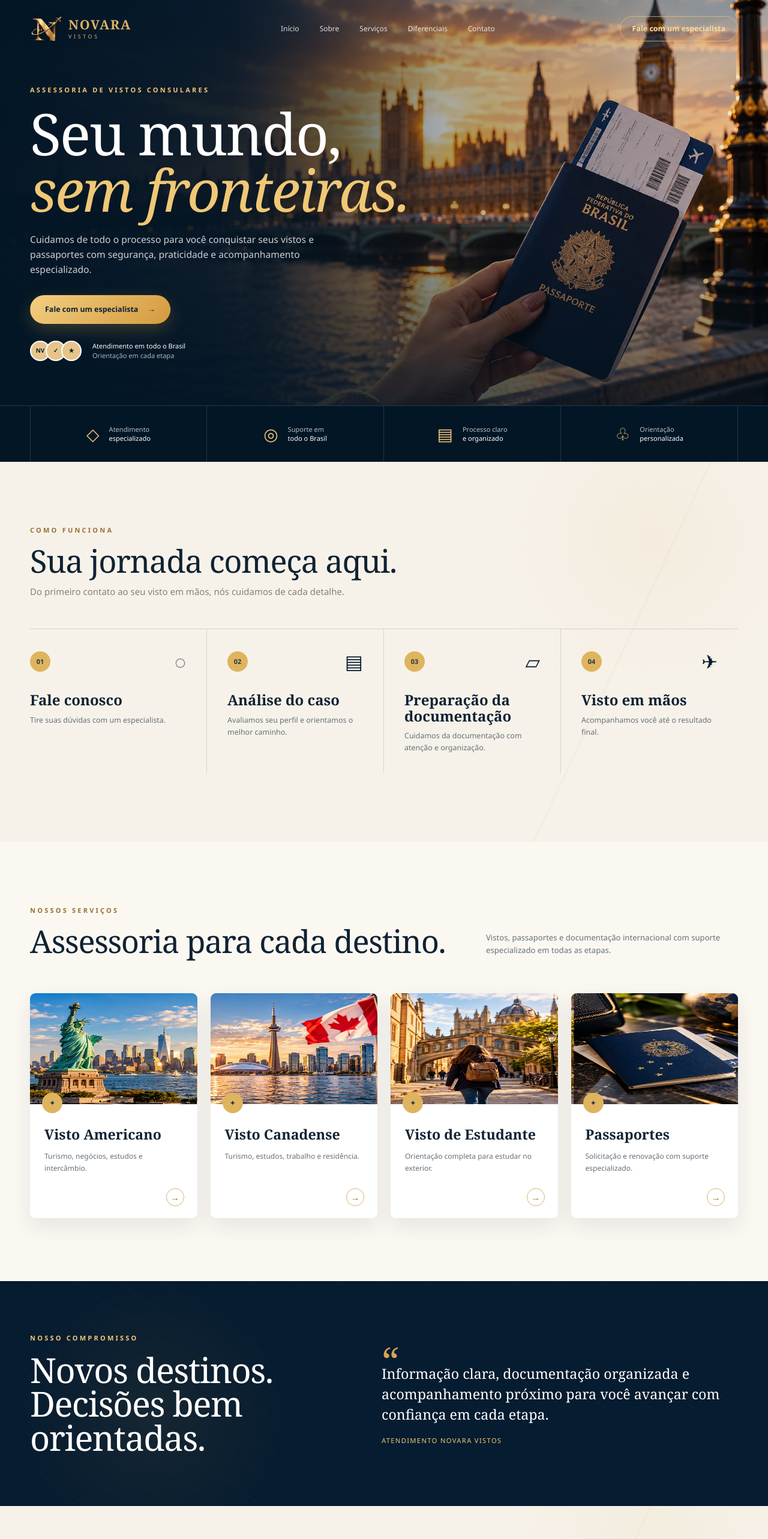
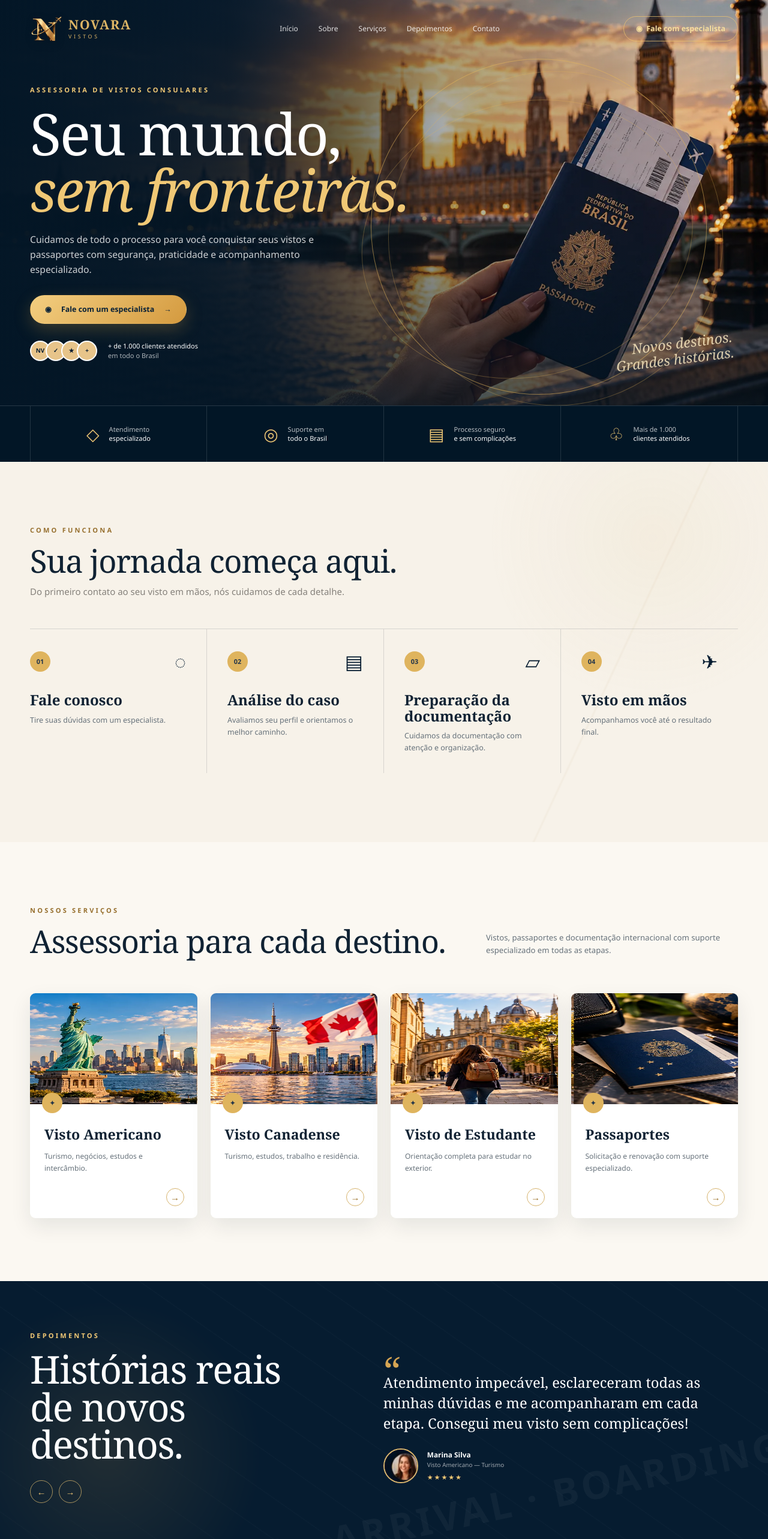
Before and after one commit to pricilaoliveirarocha/novara-vistos, a Vue app: page /servicos in a window 1280 px wide. Shown: the top 2566 px of the page at 60% size. Built offline with nearby package versions, Linux system fonts and the light colour scheme.

Commit message:
Update Site source

```diff
--- a/src/App.vue
+++ b/src/App.vue
@@ -4,6 +4,7 @@ import SiteHeader from './components/SiteHeader.vue'
 import HeroSection from './components/HeroSection.vue'
 import JourneySection from './components/JourneySection.vue'
 import ServicesSection from './components/ServicesSection.vue'
+import TestimonialSection from './components/TestimonialSection.vue'
 import TrustSection from './components/TrustSection.vue'
 import PlansSection from './components/PlansSection.vue'
 import CtaSection from './components/CtaSection.vue'
@@ -23,6 +24,7 @@ onMounted(() => {
     <HeroSection />
     <JourneySection />
     <ServicesSection />
+    <TestimonialSection />
     <TrustSection />
     <PlansSection />
     <CtaSection />
--- a/src/components/HeroSection.vue
+++ b/src/components/HeroSection.vue
@@ -2,22 +2,24 @@
   <section id="inicio" class="hero">
     <div class="hero-image" role="img" aria-label="Passaporte brasileiro e cartões de embarque diante de Londres ao pôr do sol"></div>
     <div class="hero-shade"></div>
+    <div class="hero-orbit" aria-hidden="true"><span>✦</span></div>
+    <p class="hero-note" aria-hidden="true">Novos destinos.<br>Grandes histórias.</p>
     <div class="container hero-content" data-reveal>
       <p class="eyebrow">Assessoria de vistos consulares</p>
       <h1>Seu mundo,<br><em>sem fronteiras.</em></h1>
       <p class="hero-copy">Cuidamos de todo o processo para você conquistar seus vistos e passaportes com segurança, praticidade e acompanhamento especializado.</p>
-      <a class="btn btn-gold" href="https://wa.me/5521982256381?text=Olá%2C%20quero%20iniciar%20minha%20solicitação%20de%20assessoria." target="_blank" rel="noopener">Fale com um especialista <span>→</span></a>
+      <a class="btn btn-gold" href="https://wa.me/5521982256381?text=Olá%2C%20quero%20iniciar%20minha%20solicitação%20de%20assessoria." target="_blank" rel="noopener"><span aria-hidden="true">◉</span> Fale com um especialista <span>→</span></a>
       <div class="social-proof">
-        <div class="avatar-stack" aria-hidden="true"><i>NV</i><i>✓</i><i>★</i></div>
-        <p><strong>Atendimento em todo o Brasil</strong><br>Orientação em cada etapa</p>
+        <div class="avatar-stack" aria-hidden="true"><i>NV</i><i>✓</i><i>★</i><i>+</i></div>
+        <p><strong>+ de 1.000 clientes atendidos</strong><br>em todo o Brasil</p>
       </div>
     </div>
     <div class="benefits" aria-label="Diferenciais da Novara">
       <div class="container benefits-grid">
         <div><span>◇</span><p>Atendimento<br><strong>especializado</strong></p></div>
         <div><span>◎</span><p>Suporte em<br><strong>todo o Brasil</strong></p></div>
-        <div><span>▤</span><p>Processo claro<br><strong>e organizado</strong></p></div>
-        <div><span>♧</span><p>Orientação<br><strong>personalizada</strong></p></div>
+        <div><span>▤</span><p>Processo seguro<br><strong>e sem complicações</strong></p></div>
+        <div><span>♧</span><p>Mais de 1.000<br><strong>clientes atendidos</strong></p></div>
       </div>
     </div>
   </section>
--- a/src/components/PlansSection.vue
+++ b/src/components/PlansSection.vue
@@ -1,7 +1,7 @@
 <script setup>
 const plans = [
-  { flag: '🇺🇸', name: 'Visto Americano', price: 'Solicite uma análise', image: '0%' },
-  { flag: '🇨🇦', name: 'Visto Canadense', price: 'Solicite uma análise', image: '33.333%' }
+  { flag: '🇺🇸', name: 'Visto Americano', price: 'R$ 1.490', installment: 'em até 6x sem juros', image: '0%' },
+  { flag: '🇨🇦', name: 'Visto Canadense', price: 'R$ 1.690', installment: 'em até 6x sem juros', image: '33.333%' }
 ]
 </script>
 
@@ -17,7 +17,7 @@ const plans = [
             <small>Assessoria completa</small>
             <ul><li>Preenchimento de formulários</li><li>Agendamento de entrevista</li><li>Orientação para a entrevista</li><li>Acompanhamento até o resultado</li></ul>
           </div>
-          <div class="plan-action"><small>{{ plan.price }}</small><a class="btn btn-gold" href="https://wa.me/5521982256381?text=Olá%2C%20quero%20saber%20mais%20sobre%20os%20planos%20de%20assessoria." target="_blank" rel="noopener">Quero meu visto →</a></div>
+          <div class="plan-action"><div class="plan-price"><span>A partir de</span><strong>{{ plan.price }}</strong><small>{{ plan.installment }}</small></div><a class="btn btn-gold" href="https://wa.me/5521982256381?text=Olá%2C%20quero%20saber%20mais%20sobre%20os%20planos%20de%20assessoria." target="_blank" rel="noopener">Quero meu visto →</a></div>
         </article>
       </div>
     </div>
--- a/src/components/SiteFooter.vue
+++ b/src/components/SiteFooter.vue
@@ -2,9 +2,10 @@
   <footer class="site-footer">
     <div class="container footer-top">
       <a class="brand" href="#inicio" aria-label="Novara Vistos — início"><img class="brand-logo" src="/images/logo-novara.webp" width="54" height="48" alt="" aria-hidden="true"><span><b>NOVARA</b><small>VISTOS</small></span></a>
-      <nav aria-label="Navegação do rodapé"><a href="#inicio">Início</a><a href="#sobre">Sobre</a><a href="#servicos">Serviços</a><a href="#diferenciais">Diferenciais</a><a href="#contato">Contato</a></nav>
-      <div class="footer-contact"><a href="https://wa.me/5521982256381" target="_blank" rel="noopener">(21) 98225-6381</a><a href="mailto:Novaravistos@gmail.com">Novaravistos@gmail.com</a></div>
+      <nav aria-label="Navegação do rodapé"><a href="#inicio">Início</a><a href="#sobre">Sobre</a><a href="#servicos">Serviços</a><a href="#depoimentos">Depoimentos</a><a href="#contato">Contato</a></nav>
+      <div class="footer-contact"><div class="footer-social"><a href="https://wa.me/5521982256381" target="_blank" rel="noopener" aria-label="WhatsApp da Novara Vistos">◉</a><a href="mailto:Novaravistos@gmail.com" aria-label="E-mail da Novara Vistos">✉</a></div><a href="https://wa.me/5521982256381" target="_blank" rel="noopener">(21) 98225-6381</a><a href="mailto:Novaravistos@gmail.com">Novaravistos@gmail.com</a></div>
     </div>
-    <div class="container footer-bottom"><p>© {{ new Date().getFullYear() }} Novara Vistos. Todos os direitos reservados.</p><p><a href="#">Política de Privacidade</a><span>·</span><a href="#">Termos de Uso</a></p></div>
+    <p class="footer-motto">Seu mundo, <em>sem fronteiras.</em></p>
+    <div class="container footer-bottom"><p>© {{ new Date().getFullYear() }} Novara Vistos. Todos os direitos reservados.</p><p><a href="mailto:Novaravistos@gmail.com?subject=Política%20de%20Privacidade">Política de Privacidade</a><span>·</span><a href="mailto:Novaravistos@gmail.com?subject=Termos%20de%20Uso">Termos de Uso</a></p></div>
   </footer>
 </template>
--- a/src/components/SiteHeader.vue
+++ b/src/components/SiteHeader.vue
@@ -19,10 +19,10 @@ const close = () => { open.value = false }
         <a href="#inicio" @click="close">Início</a>
         <a href="#sobre" @click="close">Sobre</a>
         <a href="#servicos" @click="close">Serviços</a>
-        <a href="#diferenciais" @click="close">Diferenciais</a>
+        <a href="#depoimentos" @click="close">Depoimentos</a>
         <a href="#contato" @click="close">Contato</a>
       </nav>
-      <a class="btn btn-outline header-cta" href="https://wa.me/5521982256381?text=Olá%2C%20quero%20falar%20com%20um%20especialista%20em%20vistos." target="_blank" rel="noopener">Fale com um especialista</a>
+      <a class="btn btn-outline header-cta" href="https://wa.me/5521982256381?text=Olá%2C%20quero%20falar%20com%20um%20especialista%20em%20vistos." target="_blank" rel="noopener">◉&nbsp; Fale com especialista</a>
     </div>
   </header>
 </template>
--- /dev/null
+++ b/src/components/TestimonialSection.vue
@@ -0,0 +1,30 @@
+<script setup>
+import { ref } from 'vue'
+
+const revision = ref(0)
+const replay = () => { revision.value += 1 }
+</script>
+
+<template>
+  <section id="depoimentos" class="testimonial-section">
+    <div class="testimonial-stamps" aria-hidden="true">VISA · ARRIVAL · BOARDING</div>
+    <div class="container testimonial-grid" data-reveal>
+      <div class="testimonial-heading">
+        <p class="eyebrow">Depoimentos</p>
+        <h2>Histórias reais<br>de novos destinos.</h2>
+        <div class="testimonial-controls" aria-label="Controles do depoimento">
+          <button type="button" aria-label="Depoimento anterior" @click="replay">←</button>
+          <button type="button" aria-label="Próximo depoimento" @click="replay">→</button>
+        </div>
+      </div>
+      <blockquote :key="revision" class="testimonial-card" aria-live="polite">
+        <span class="quote-mark" aria-hidden="true">“</span>
+        <p>Atendimento impecável, esclareceram todas as minhas dúvidas e me acompanharam em cada etapa. Consegui meu visto sem complicações!</p>
+        <footer class="testimonial-author">
+          <img src="/images/depoimento-marina.webp" width="58" height="58" alt="Marina Silva, cliente de assessoria para visto americano" loading="lazy">
+          <span><strong>Marina Silva</strong><small>Visto Americano — Turismo</small><i aria-label="5 estrelas">★★★★★</i></span>
+        </footer>
+      </blockquote>
+    </div>
+  </section>
+</template>
--- a/src/components/TrustSection.vue
+++ b/src/components/TrustSection.vue
@@ -1,22 +1,9 @@
 <template>
-  <section id="diferenciais" class="trust">
-    <div class="container trust-grid" data-reveal>
-      <div>
-        <p class="eyebrow">Nosso compromisso</p>
-        <h2>Novos destinos.<br>Decisões bem orientadas.</h2>
-      </div>
-      <blockquote>
-        <span>“</span>
-        <p>Informação clara, documentação organizada e acompanhamento próximo para você avançar com confiança em cada etapa.</p>
-        <footer>Atendimento Novara Vistos</footer>
-      </blockquote>
-    </div>
-  </section>
-  <section class="section why paper-bg">
+  <section id="diferenciais" class="section why paper-bg">
     <div class="container why-grid" data-reveal>
       <div><p class="eyebrow eyebrow-dark">Por que escolher a Novara</p><h2>Mais que uma assessoria,<br>uma parceira na sua jornada.</h2></div>
       <div class="why-list">
-        <p><span>▧</span><b>Experiência</b><small>com foco em orientação</small></p>
+        <p><span>▧</span><b>Experiência</b><small>com foco em resultados</small></p>
         <p><span>♙</span><b>Atendimento</b><small>personalizado</small></p>
         <p><span>♢</span><b>Transparência</b><small>em todas as etapas</small></p>
         <p><span>◎</span><b>Suporte</b><small>em todo o Brasil</small></p>
--- a/src/style.css
+++ b/src/style.css
@@ -53,6 +53,12 @@ h2 { margin-bottom: 14px; font-size: clamp(2.5rem, 4.1vw, 4.25rem); }
 .hero-image, .hero-shade { position: absolute; inset: 0 0 94px; }
 .hero-image { background: url('/images/hero-passaporte.webp') center/cover no-repeat; }
 .hero-shade { background: linear-gradient(90deg, rgba(3,22,38,.98) 0%, rgba(3,22,38,.88) 30%, rgba(3,22,38,.34) 58%, rgba(3,22,38,.05) 100%), linear-gradient(0deg, rgba(3,22,38,.62), transparent 45%); }
+.hero-orbit { position: absolute; z-index: 1; top: 98px; right: 8%; width: 560px; height: 560px; border: 1px solid rgba(226,180,91,.55); border-radius: 50%; transform: rotate(-15deg); pointer-events: none; }
+.hero-orbit::before, .hero-orbit::after { position: absolute; border: 1px solid rgba(226,180,91,.3); border-radius: 50%; content: ''; }
+.hero-orbit::before { inset: 26px -22px -26px 22px; }
+.hero-orbit::after { inset: 65px 24px 35px -24px; }
+.hero-orbit span { position: absolute; top: 19%; left: -7px; color: var(--gold-light); font-size: 1.2rem; }
+.hero-note { position: absolute; z-index: 2; right: 4.5%; bottom: 158px; margin: 0; color: rgba(255,238,196,.82); font-family: var(--serif); font-size: 1.45rem; font-style: italic; line-height: 1.1; text-align: right; transform: rotate(-7deg); }
 .hero-content { position: relative; z-index: 2; padding-top: 68px; padding-bottom: 95px; }
 .hero h1 { max-width: 660px; margin: 0 0 24px; font-size: clamp(4.6rem, 7.5vw, 7rem); }
 .hero h1 em { color: #f0c875; font-weight: 500; }
@@ -96,6 +102,25 @@ h2 { margin-bottom: 14px; font-size: clamp(2.5rem, 4.1vw, 4.25rem); }
 .service-body p { color: var(--muted); font-size: .75rem; }
 .service-body a { position: absolute; right: 22px; bottom: 20px; display: grid; width: 30px; height: 30px; place-items: center; border: 1px solid #d6b36c; border-radius: 50%; color: #9b7026; }
 
+.testimonial-section { position: relative; overflow: hidden; padding: 82px 0; color: white; background: #061c30; }
+.testimonial-section::before { position: absolute; inset: 0; opacity: .13; background: radial-gradient(circle at 14% 64%, #d7a14d, transparent 23%), repeating-linear-gradient(35deg, transparent 0 54px, rgba(255,255,255,.14) 55px 56px); content: ''; }
+.testimonial-stamps { position: absolute; right: -35px; bottom: 24px; color: rgba(255,255,255,.045); font-size: 4rem; font-weight: 700; letter-spacing: .08em; transform: rotate(-12deg); }
+.testimonial-grid { position: relative; display: grid; grid-template-columns: .9fr 1.1fr; gap: 105px; align-items: center; }
+.testimonial-heading h2 { margin: 0; font-size: clamp(3rem, 5vw, 4.9rem); }
+.testimonial-controls { display: flex; gap: 10px; margin-top: 28px; }
+.testimonial-controls button { display: grid; width: 38px; height: 38px; place-items: center; border: 1px solid rgba(240,200,117,.65); border-radius: 50%; color: var(--gold-light); background: transparent; cursor: pointer; transition: color .25s, background .25s; }
+.testimonial-controls button:hover { color: var(--navy); background: var(--gold-light); }
+.testimonial-card { margin: 0; animation: testimonial-in .48s ease both; }
+.quote-mark { display: block; height: 36px; color: #d6a553; font-family: Georgia, serif; font-size: 4rem; line-height: 1; }
+.testimonial-card > p { max-width: 610px; margin-bottom: 24px; font-family: var(--serif); font-size: 1.48rem; line-height: 1.45; }
+.testimonial-author { display: flex; align-items: center; gap: 15px; }
+.testimonial-author img { border: 2px solid #dcb66e; border-radius: 50%; object-fit: cover; }
+.testimonial-author > span { display: flex; flex-direction: column; }
+.testimonial-author strong { font-size: .74rem; }
+.testimonial-author small { color: rgba(255,255,255,.62); font-size: .62rem; }
+.testimonial-author i { margin-top: 3px; color: var(--gold-light); font-size: .7rem; font-style: normal; letter-spacing: .16em; }
+@keyframes testimonial-in { from { opacity: 0; transform: translateX(14px); } to { opacity: 1; transform: none; } }
+
 .trust { position: relative; overflow: hidden; padding: 86px 0; color: white; background: var(--navy); }
 .trust::before { position: absolute; inset: 0; opacity: .08; background: radial-gradient(circle at 20% 60%, #d7a14d, transparent 22%), repeating-linear-gradient(35deg, transparent 0 40px, rgba(255,255,255,.2) 41px 42px); content: ''; }
 .trust-grid { position: relative; display: grid; grid-template-columns: .9fr 1.1fr; gap: 100px; align-items: center; }
@@ -127,7 +152,10 @@ h2 { margin-bottom: 14px; font-size: clamp(2.5rem, 4.1vw, 4.25rem); }
 .plan-info li { position: relative; margin: 7px 0; padding-left: 16px; color: rgba(255,255,255,.76); font-size: .66rem; }
 .plan-info li::before { position: absolute; left: 0; color: var(--gold-light); content: '✓'; }
 .plan-action { display: flex; flex-direction: column; align-items: center; justify-content: center; padding: 18px; text-align: center; }
-.plan-action small { margin-bottom: 15px; color: #eedca9; font-family: var(--serif); font-size: .95rem; }
+.plan-price { display: flex; flex-direction: column; margin-bottom: 14px; }
+.plan-price span { color: rgba(255,255,255,.55); font-size: .58rem; }
+.plan-price strong { color: #f4d490; font-family: var(--serif); font-size: 1.65rem; font-weight: 500; line-height: 1.15; }
+.plan-price small { color: rgba(255,255,255,.62); font-size: .57rem; }
 .plan-action .btn { min-height: 38px; padding: 0 14px; font-size: .62rem; }
 
 .cta-section { position: relative; min-height: 375px; overflow: hidden; color: white; background: var(--navy); }
@@ -146,6 +174,9 @@ h2 { margin-bottom: 14px; font-size: clamp(2.5rem, 4.1vw, 4.25rem); }
 .footer-top nav a { color: rgba(255,255,255,.7); font-size: .68rem; }
 .footer-contact { display: flex; flex-direction: column; align-items: flex-end; color: rgba(255,255,255,.6); font-size: .68rem; }
 .footer-contact a:hover { color: var(--gold-light); }
+.footer-social { display: flex; gap: 9px; margin-bottom: 5px; }
+.footer-social a { display: grid; width: 25px; height: 25px; place-items: center; border: 1px solid rgba(240,200,117,.42); border-radius: 50%; color: var(--gold-light); }
+.footer-motto { margin: -25px auto 28px; color: rgba(255,255,255,.5); font-family: var(--serif); font-size: .82rem; text-align: center; }
 .footer-bottom { display: flex; justify-content: space-between; padding-top: 22px; border-top: 1px solid rgba(255,255,255,.11); color: rgba(255,255,255,.4); font-size: .62rem; }
 .footer-bottom p { margin: 0; }
 .footer-bottom span { margin: 0 10px; }
@@ -195,6 +226,9 @@ h2 { margin-bottom: 14px; font-size: clamp(2.5rem, 4.1vw, 4.25rem); }
   .split-heading { display: block; }
   .split-heading > p { max-width: none; }
   .service-grid { grid-template-columns: repeat(2, 1fr); gap: 20px; }
+  .hero-orbit { right: -230px; width: 500px; height: 500px; }
+  .hero-note { display: none; }
+  .testimonial-grid { grid-template-columns: 1fr; gap: 48px; }
   .trust-grid, .why-grid { grid-template-columns: 1fr; gap: 50px; }
   .plan-card { grid-template-columns: 125px 1fr; }
   .plan-action { grid-column: 1/3; flex-direction: row; justify-content: space-between; border-top: 1px solid rgba(255,255,255,.12); }
@@ -205,6 +239,7 @@ h2 { margin-bottom: 14px; font-size: clamp(2.5rem, 4.1vw, 4.25rem); }
   .cta-copy { padding: 160px 0 55px; }
   .footer-top { grid-template-columns: 1fr; }
   .footer-top nav { flex-wrap: wrap; justify-content: flex-start; }
+  .footer-motto { margin-top: 0; text-align: left; width: min(100% - 32px, 650px); }
 }
 
 @media (max-width: 480px) {
@@ -221,6 +256,7 @@ h2 { margin-bottom: 14px; font-size: clamp(2.5rem, 4.1vw, 4.25rem); }
   .plan-photo { height: 210px; background-size: 400% 100%; }
   .plan-action { grid-column: auto; }
   .cta-copy h2 { font-size: 2.9rem; }
+  .testimonial-card > p { font-size: 1.28rem; }
   .footer-bottom { flex-direction: column; gap: 12px; }
 }
 
```
Also changed, not shown: scripts/optimize-images.mjs (+6 -1 lines), public/images/depoimento-marina.webp (added), src/assets-src/novara-home-reference.jpeg (added).
